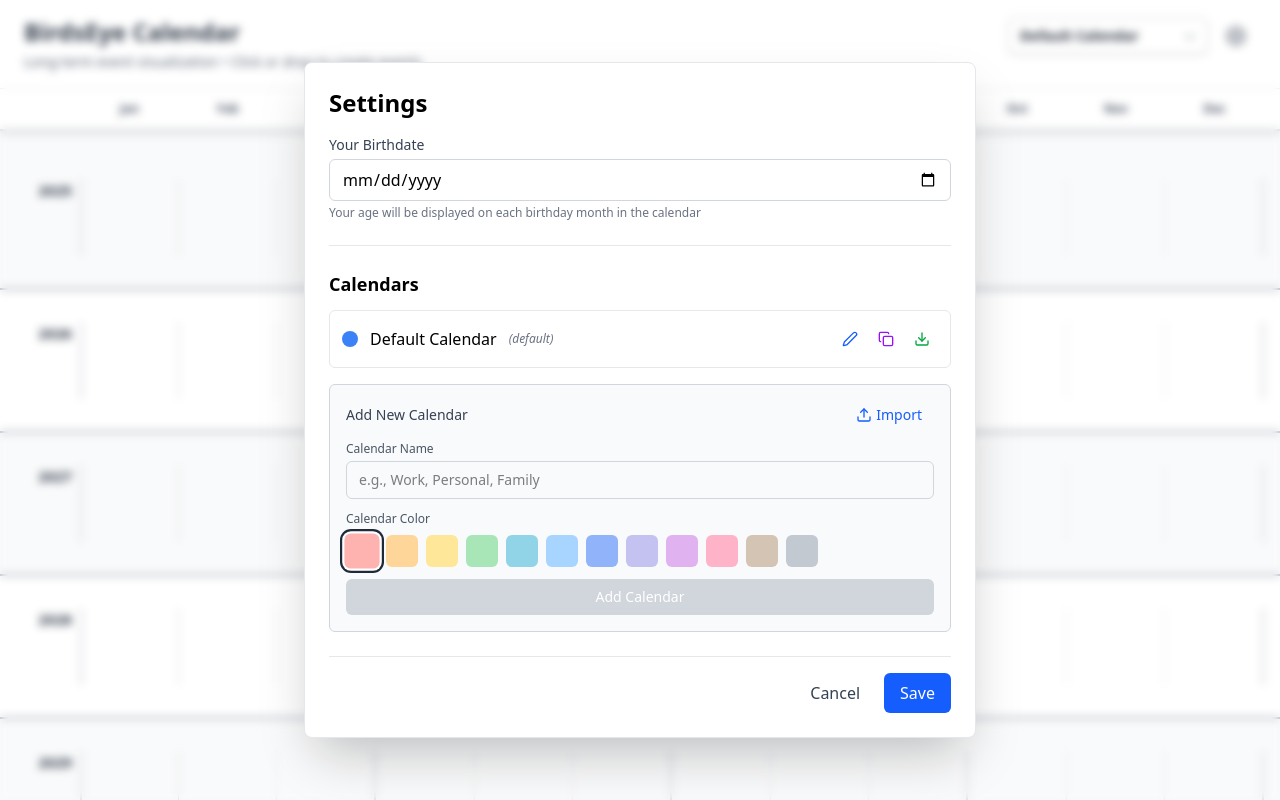
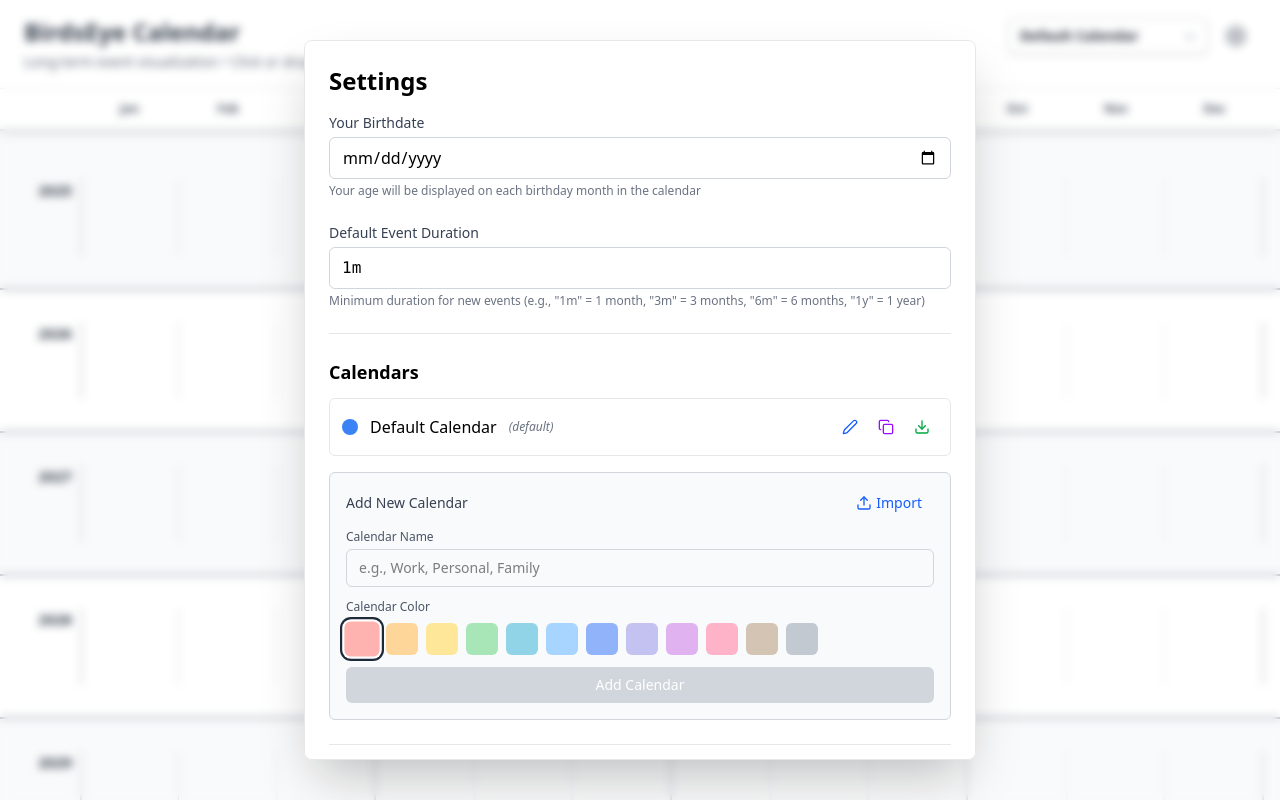
Before and after one commit to cktang88/birdseye-cal, a React (Vite) app: page / in a window 1280 px wide. Both pictures are taken after a click on the button "Settings". Built offline with nearby package versions, Linux system fonts and the light colour scheme.

Commit message:
allow setting default duration

```diff
--- a/src/components/Calendar/EventBar.tsx
+++ b/src/components/Calendar/EventBar.tsx
@@ -57,14 +57,16 @@
   let monthsSpanned =
     barEndMonth - barStartMonth + 1 - startFraction + endFraction - 1;
 
-  // Normalize 1-month events to exactly 1.0 to ensure consistent visual length
-  // Check if this is approximately a 1-month event (within a small tolerance)
-  const MONTH_TOLERANCE = 0.1; // 10% tolerance (~3 days)
+  // Normalize events to integer month values for consistent visual length
+  // Check if the event is approximately an integer number of months (within tolerance)
+  const MONTH_TOLERANCE = 0.1; // 10% tolerance (~3 days per month)
+  const nearestMonth = Math.round(monthsSpanned);
   if (
-    monthsSpanned >= 1.0 - MONTH_TOLERANCE &&
-    monthsSpanned <= 1.0 + MONTH_TOLERANCE
+    nearestMonth >= 1 &&
+    monthsSpanned >= nearestMonth - MONTH_TOLERANCE &&
+    monthsSpanned <= nearestMonth + MONTH_TOLERANCE
   ) {
-    monthsSpanned = 1.0;
+    monthsSpanned = nearestMonth;
   }
 
   const widthPercent = (monthsSpanned / 12) * 100 - 0.2; // Subtract small gap
--- a/src/components/Modal/EventModal.tsx
+++ b/src/components/Modal/EventModal.tsx
@@ -25,7 +25,7 @@
   initialData,
   existingEvent,
 }: EventModalProps) {
-  const { calendars, activeCalendarId } = useUserStore();
+  const { calendars, activeCalendarId, defaultEventDuration } = useUserStore();
   const { events } = useEventStore();
 
   const [formData, setFormData] = useState<EventFormData>({
@@ -70,17 +70,60 @@
       } else if (initialData) {
         // Creating new event with initial data - use duration mode
 
-        // If duration is less than 1 month (e.g., "1d", "5d", "2w"), default to 1 month
-        let defaultDuration = "1m";
+        // Parse the configured default duration to get minimum threshold
+        const minDurationMatch =
+          defaultEventDuration.match(/^([\d.]+)([dwmy])$/);
+        const minValue = minDurationMatch ? parseFloat(minDurationMatch[1]) : 1;
+        const minUnit = minDurationMatch ? minDurationMatch[2] : "m";
+
+        // Convert minimum duration to months for comparison
+        let minMonths = 0;
+        switch (minUnit) {
+          case "y":
+            minMonths = minValue * 12;
+            break;
+          case "m":
+            minMonths = minValue;
+            break;
+          case "w":
+            minMonths = minValue / 4.345;
+            break; // Approximate weeks to months
+          case "d":
+            minMonths = minValue / 30.44;
+            break; // Approximate days to months
+          default:
+            minMonths = 1;
+        }
+
+        // If duration is less than the configured minimum, default to configured duration
+        let eventDuration = defaultEventDuration;
         if (initialData.duration) {
           const durationStr = initialData.duration;
           const match = durationStr.match(/^([\d.]+)([dwmy])$/);
           if (match) {
             const value = parseFloat(match[1]);
             const unit = match[2];
-            // Only use the calculated duration if it's >= 1 month
-            if ((unit === "m" && value >= 1) || unit === "y") {
-              defaultDuration = durationStr;
+
+            // Convert current duration to months for comparison
+            let currentMonths = 0;
+            switch (unit) {
+              case "y":
+                currentMonths = value * 12;
+                break;
+              case "m":
+                currentMonths = value;
+                break;
+              case "w":
+                currentMonths = value / 4.345;
+                break;
+              case "d":
+                currentMonths = value / 30.44;
+                break;
+            }
+
+            // Only use the calculated duration if it's >= minimum configured duration
+            if (currentMonths >= minMonths) {
+              eventDuration = durationStr;
             }
           }
         }
@@ -89,7 +132,7 @@
         const correctedEndDate =
           parseDurationAndCalculateEndDate(
             initialData.startDate || toISODateString(new Date()),
-            defaultDuration
+            eventDuration
           ) ||
           initialData.endDate ||
           initialData.startDate ||
@@ -102,16 +145,22 @@
           color: initialData.color || EVENT_COLORS[0],
           calendarId:
             initialData.calendarId || activeCalendarId || DEFAULT_CALENDAR_ID,
-          duration: defaultDuration,
+          duration: eventDuration,
         });
         setIsManualColorChange(false); // New event, allow auto color matching
         setUseDurationMode(true); // Default to duration mode for new events
-        setDurationInput(defaultDuration);
+        setDurationInput(eventDuration);
       }
       setErrors([]);
       setAutocompleteSuggestion("");
     }
-  }, [isOpen, initialData, existingEvent, activeCalendarId]);
+  }, [
+    isOpen,
+    initialData,
+    existingEvent,
+    activeCalendarId,
+    defaultEventDuration,
+  ]);
 
   // Auto-match color based on event name (only for new events in the same calendar)
   useEffect(() => {
--- a/src/components/Modal/SettingsModal.tsx
+++ b/src/components/Modal/SettingsModal.tsx
@@ -14,6 +14,8 @@
   const {
     birthday,
     setBirthday,
+    defaultEventDuration,
+    setDefaultEventDuration,
     calendars,
     addCalendar,
     deleteCalendar,
@@ -22,6 +24,7 @@
   } = useUserStore();
   const { events, addEvent, deleteEventsByCalendar } = useEventStore();
   const [birthdayInput, setBirthdayInput] = useState<string>("");
+  const [durationInput, setDurationInput] = useState<string>("");
   const [newCalendarName, setNewCalendarName] = useState<string>("");
   const [newCalendarColor, setNewCalendarColor] = useState<string>(
     EVENT_COLORS[0]
@@ -35,16 +38,30 @@
   useEffect(() => {
     if (isOpen) {
       setBirthdayInput(birthday || "");
+      setDurationInput(defaultEventDuration);
       setNewCalendarName("");
       setNewCalendarColor(EVENT_COLORS[0]);
       setEditingCalendarId(null);
       setEditingName("");
     }
-  }, [isOpen, birthday]);
+  }, [isOpen, birthday, defaultEventDuration]);
 
   const handleSubmit = (e: React.FormEvent) => {
     e.preventDefault();
     setBirthday(birthdayInput || null);
+
+    // Validate and save duration
+    const durationMatch = durationInput
+      .trim()
+      .match(/^(\d+\.?\d*)\s*([ymwdh])$/i);
+    if (durationMatch) {
+      setDefaultEventDuration(durationInput.trim().toLowerCase());
+    } else if (durationInput.trim() === "") {
+      // If empty, reset to default
+      setDefaultEventDuration("1m");
+    }
+    // If invalid, just keep the current setting (don't update)
+
     onClose();
   };
 
@@ -274,6 +291,24 @@
             </p>
           </div>
 
+          {/* Default Event Duration */}
+          <div className="mb-6">
+            <label className="block text-sm font-medium text-gray-700 mb-1">
+              Default Event Duration
+            </label>
+            <input
+              type="text"
+              value={durationInput}
+              onChange={(e) => setDurationInput(e.target.value)}
+              className="w-full px-3 py-2 border border-gray-300 rounded-md focus:outline-none focus:ring-2 focus:ring-blue-500 font-mono"
+              placeholder="e.g., 1m, 3m, 6m, 1y"
+            />
+            <p className="text-xs text-gray-500 mt-1">
+              Minimum duration for new events (e.g., "1m" = 1 month, "3m" = 3
+              months, "6m" = 6 months, "1y" = 1 year)
+            </p>
+          </div>
+
           {/* Calendars Management */}
           <div className="mb-6 border-t border-gray-200 pt-6">
             <h3 className="text-lg font-semibold mb-3">Calendars</h3>
--- a/src/store/userStore.ts
+++ b/src/store/userStore.ts
@@ -8,10 +8,12 @@
   birthday: string | null; // ISO date string (YYYY-MM-DD)
   calendars: Calendar[];
   activeCalendarId: string;
+  defaultEventDuration: string; // Duration string like "1m", "3m", "6m", etc.
 }
 
 interface UserStore extends UserSettings {
   setBirthday: (birthday: string | null) => void;
+  setDefaultEventDuration: (duration: string) => void;
   addCalendar: (calendar: Omit<Calendar, "id">) => string; // returns new calendar id
   updateCalendar: (id: string, updates: Partial<Omit<Calendar, "id">>) => void;
   deleteCalendar: (id: string) => void;
@@ -33,8 +35,11 @@
         },
       ],
       activeCalendarId: DEFAULT_CALENDAR_ID,
+      defaultEventDuration: "1m", // Default to 1 month, but configurable
 
       setBirthday: (birthday) => set({ birthday }),
+
+      setDefaultEventDuration: (duration) => set({ defaultEventDuration: duration }),
 
       addCalendar: (calendarData) => {
         const newCalendar: Calendar = {
```
